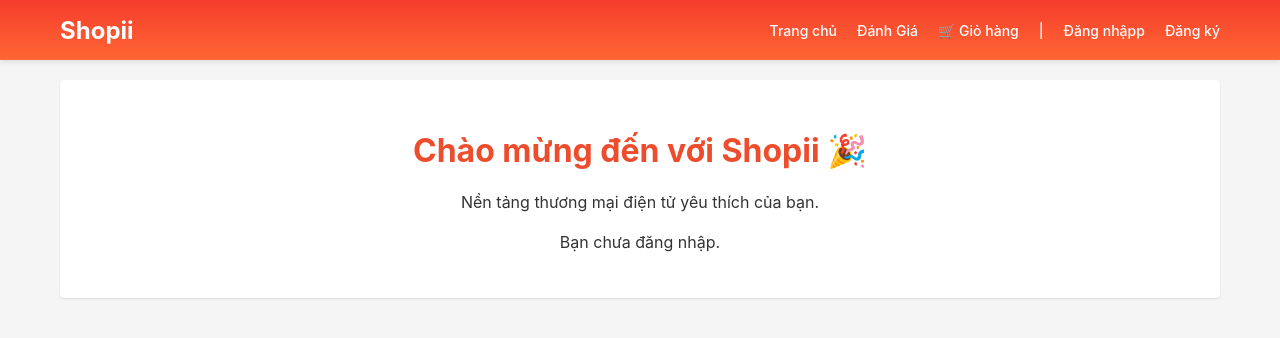
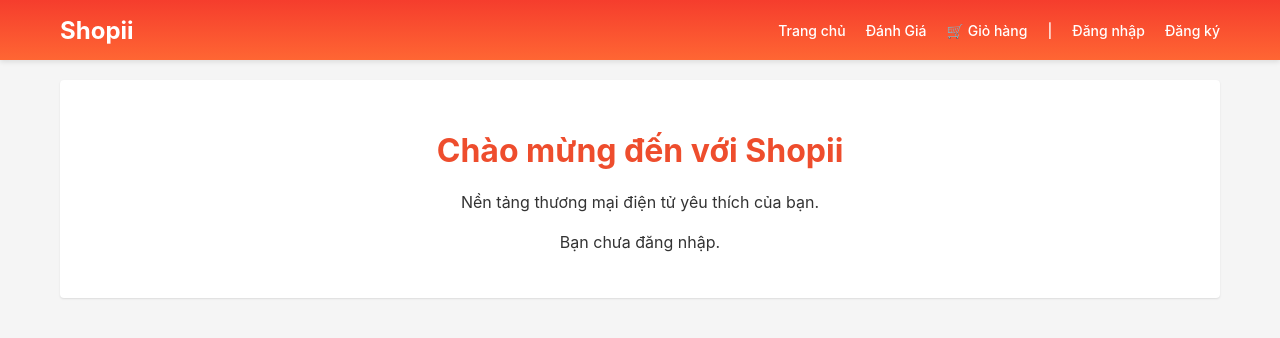
Before and after one commit to VuongZ/Shopii, a React app in the folder frontend/: page / in a window 1280 px wide. Shown: the top 338 px of the page. Built offline with nearby package versions, Linux system fonts and the light colour scheme; the HTML template or start-up script is replaced by a standard one.

Commit message:
xoa icon phao hoa

```diff
--- a/frontend/src/App.css
+++ b/frontend/src/App.css
@@ -405,7 +405,7 @@
   }
 
   .col-total {
-    display: none;  */
+    display: none;
   }
 
   /* Nút Xóa: Đưa lên góc trên cùng bên phải */
@@ -449,4 +449,3 @@
     font-size: 14px;
   }
 }
-}
--- a/frontend/src/App.jsx
+++ b/frontend/src/App.jsx
@@ -26,7 +26,7 @@
               <Link to="/reviews" className="nav-link">Đánh Giá</Link>
             <Link to="/cart" className="nav-link">🛒 Giỏ hàng</Link>
             <span>|</span>
-            <Link to="/login" className="nav-link">Đăng nhậpp</Link>
+            <Link to="/login" className="nav-link">Đăng nhập</Link>
             <Link to="/register" className="nav-link">Đăng ký</Link>
           </nav>
         </div>
@@ -56,7 +56,7 @@
 
   return (
     <div className="welcome-card">
-      <h1 style={{ color: '#ee4d2d' }}>Chào mừng đến với Shopii 🎉</h1>
+      <h1 style={{ color: '#ee4d2d' }}>Chào mừng đến với Shopii </h1>
       <p>Nền tảng thương mại điện tử yêu thích của bạn.</p>
 
       {isLogin ? (
```
